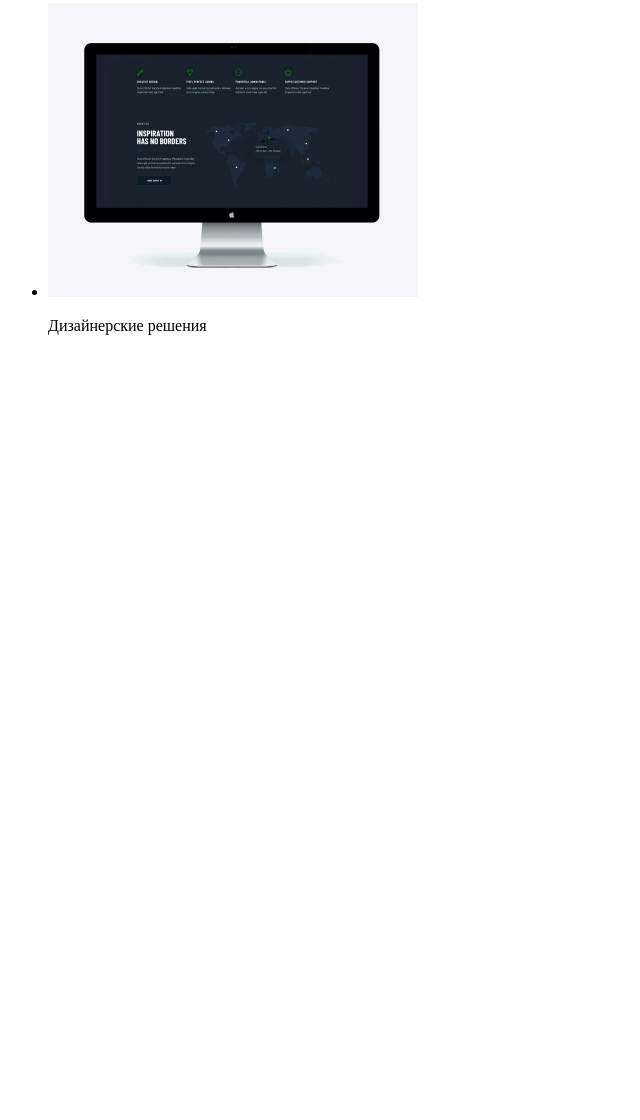
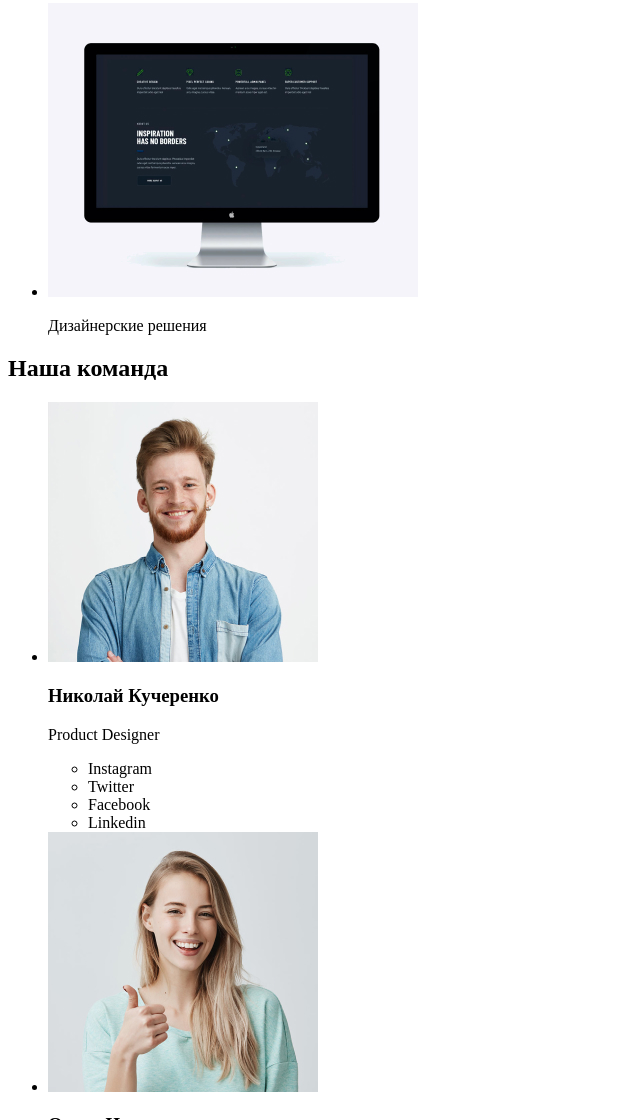
Before and after one commit to VicLip/goit-markup-hw-01, a plain HTML site: page index.html in a window 1280 px wide. Shown: the part 1680-2800 px from the top of the page, without its empty margins (0-640 px from the left). Before the commit the page ends 2031 px from the top, so only its background shows below. Drawn offline with Linux system fonts and the light colour scheme.

Commit message:
Наша команда

```diff
--- a/index.html
+++ b/index.html
@@ -127,6 +127,76 @@
           </li>
         </ul>
       </section>
+      <!--НАША КОМАНДА-->
+      <section>
+        <h2>Наша команда</h2>
+        <ul>
+          <li>
+            <img
+              src="./images/team/team1.jpg"
+              alt="Николай Кучеренко"
+              width="270"
+              height="260"
+            />
+            <h3>Николай Кучеренко</h3>
+            <p lang="en">Product Designer</p>
+            <ul>
+              <li><a href="" aria-label="иконка инстаграма"></a>Instagram</li>
+              <li><a href="" aria-label="иконка твиттера"></a>Twitter</li>
+              <li><a href="" aria-label="иконка фейсбука"></a>Facebook</li>
+              <li><a href="" aria-label="иконка линкедина"></a>Linkedin</li>
+            </ul>
+          </li>
+          <li>
+            <img
+              src="./images/team/team2.jpg"
+              alt="Ольга Иванова"
+              width="270"
+              height="260"
+            />
+            <h3>Ольга Иванова</h3>
+            <p lang="en">Frontend Developer</p>
+            <ul>
+              <li><a href="" aria-label="иконка инстаграма"></a>Instagram</li>
+              <li><a href="" aria-label="иконка твиттера"></a>Twitter</li>
+              <li><a href="" aria-label="иконка фейсбука"></a>Facebook</li>
+              <li><a href="" aria-label="иконка линкедина"></a>Linkedin</li>
+            </ul>
+          </li>
+          <li>
+            <img
+              src="./images/team/team3.jpg"
+              alt="Андрей Шевченко"
+              width="270"
+              height="260"
+            />
+            <h3>Андрей Шевченко</h3>
+            <p lang="en">Marketing</p>
+            <ul>
+              <li><a href="" aria-label="иконка инстаграма"></a>Instagram</li>
+              <li><a href="" aria-label="иконка твиттера"></a>Twitter</li>
+              <li><a href="" aria-label="иконка фейсбука"></a>Facebook</li>
+              <li><a href="" aria-label="иконка линкедина"></a>Linkedin</li>
+            </ul>
+          </li>
+          <li>
+            <img
+              src="./images/team/team4.jpg"
+              alt="Иван Николаев"
+              width="270"
+              height="260"
+            />
+            <h3>Иван Николаев</h3>
+            <p lang="en">UI Designer</p>
+            <ul>
+              <li><a href="" aria-label="иконка инстаграма"></a>Instagram</li>
+              <li><a href="" aria-label="иконка твиттера"></a>Twitter</li>
+              <li><a href="" aria-label="иконка фейсбука"></a>Facebook</li>
+              <li><a href="" aria-label="иконка линкедина"></a>Linkedin</li>
+            </ul>
+          </li>
+        </ul>
+      </section>
     </main>
     <footer></footer>
   </body>
```
Also changed, not shown: images/team/team1.jpg (added), images/team/team2.jpg (added), images/team/team3.jpg (added), images/team/team4.jpg (added).
